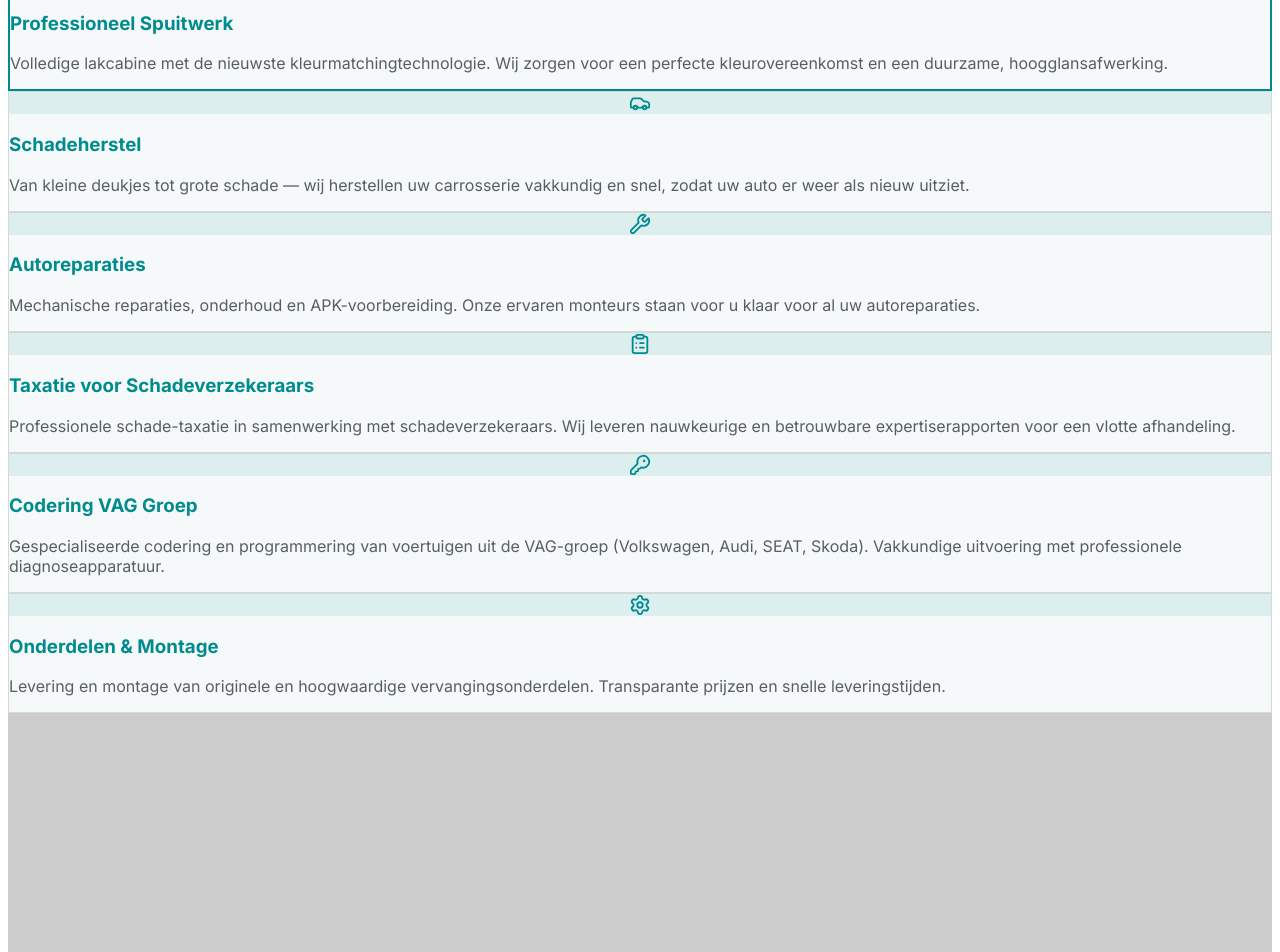
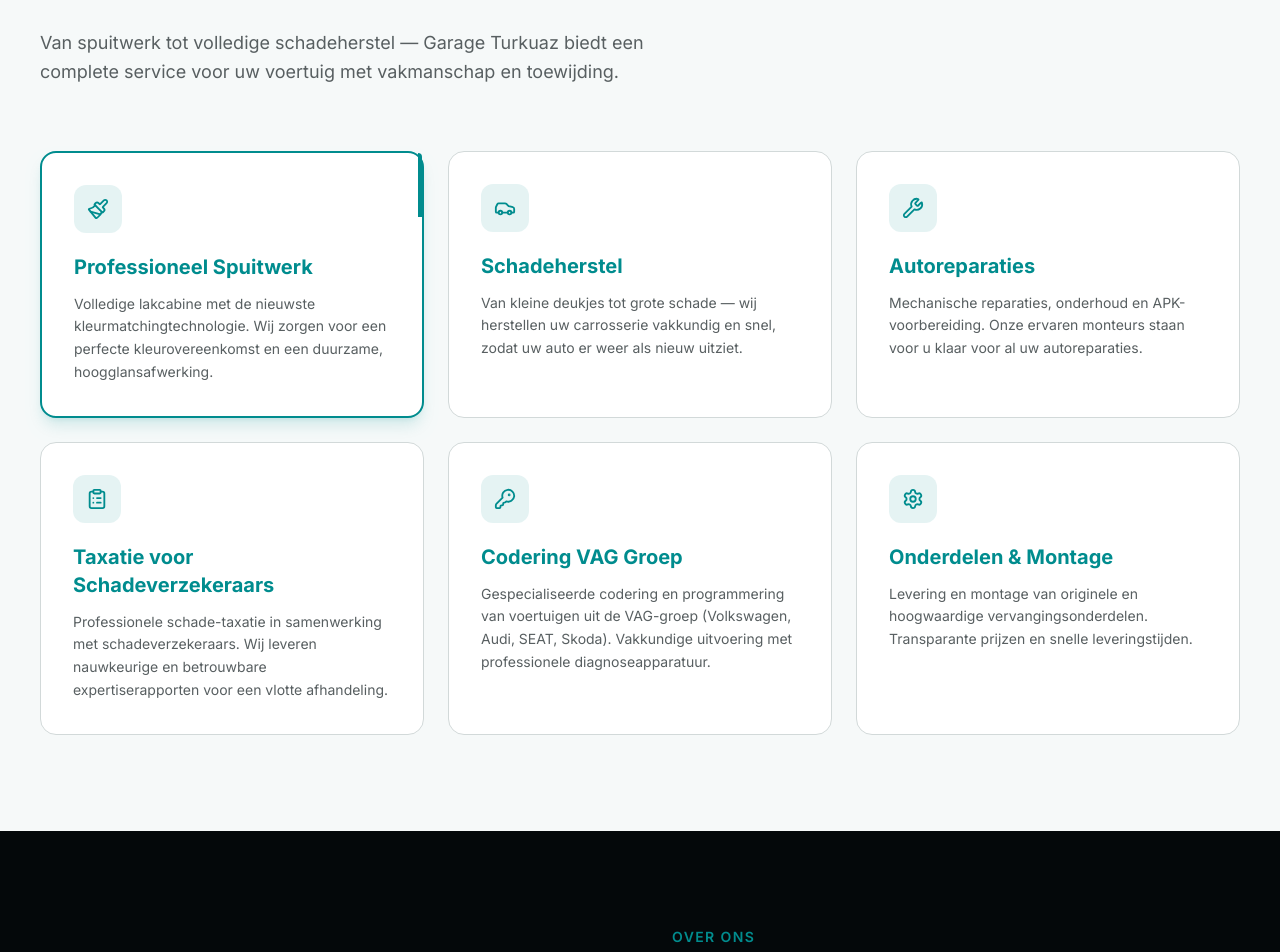
Before and after one commit to Tufanxxxx/garage-turkuaz, a Next.js app: page / in a window 1280 px wide. Shown: the part 980-1932 px from the top of the page. Built offline with nearby package versions, Linux system fonts and the light colour scheme.

Commit message:
Update globals.css

```diff
--- a/app/globals.css
+++ b/app/globals.css
@@ -1,67 +1,88 @@
-@tailwind base;
-@tailwind components;
-@tailwind utilities;
+@import 'tailwindcss';
+@import 'tw-animate-css';
+
+@custom-variant dark (&:is(.dark *));
 
 :root {
-  --background: 0 0% 100%;
-  --foreground: 0 0% 3.9%;
-  --card: 0 0% 100%;
-  --card-foreground: 0 0% 3.9%;
-  --popover: 0 0% 100%;
-  --popover-foreground: 0 0% 3.9%;
-  --primary: 0 0% 9%;
-  --primary-foreground: 0 0% 98%;
-  --secondary: 0 0% 96.1%;
-  --secondary-foreground: 0 0% 9%;
-  --muted: 0 0% 96.1%;
-  --muted-foreground: 0 0% 45.1%;
-  --accent: 0 0% 96.1%;
-  --accent-foreground: 0 0% 9%;
-  --destructive: 0 84.2% 60.2%;
-  --destructive-foreground: 0 0% 98%;
-  --border: 0 0% 89.8%;
-  --input: 0 0% 89.8%;
-  --ring: 0 0% 3.9%;
-  --chart-1: 12 76% 61%;
-  --chart-2: 173 58% 39%;
-  --chart-3: 197 37% 24%;
-  --chart-4: 43 74% 66%;
-  --chart-5: 27 87% 67%;
+  /* Garage Turkuaz — dark charcoal + teal brand */
+  --background: oklch(0.98 0.003 200);
+  --foreground: oklch(0.13 0.01 220);
+  --card: oklch(1 0 0);
+  --card-foreground: oklch(0.13 0.01 220);
+  --popover: oklch(1 0 0);
+  --popover-foreground: oklch(0.13 0.01 220);
+  --primary: oklch(0.55 0.16 195);       /* teal / turkuaz */
+  --primary-foreground: oklch(1 0 0);
+  --secondary: oklch(0.15 0.01 220);     /* deep charcoal */
+  --secondary-foreground: oklch(0.985 0 0);
+  --muted: oklch(0.93 0.005 200);
+  --muted-foreground: oklch(0.48 0.01 215);
+  --accent: oklch(0.55 0.16 195);
+  --accent-foreground: oklch(1 0 0);
+  --destructive: oklch(0.577 0.245 27.325);
+  --destructive-foreground: oklch(0.985 0 0);
+  --border: oklch(0.88 0.008 200);
+  --input: oklch(0.88 0.008 200);
+  --ring: oklch(0.55 0.16 195);
+  --chart-1: oklch(0.55 0.16 195);
+  --chart-2: oklch(0.4 0.12 210);
+  --chart-3: oklch(0.7 0.14 185);
+  --chart-4: oklch(0.3 0.08 220);
+  --chart-5: oklch(0.65 0.18 175);
   --radius: 0.5rem;
+  /* custom brand tokens */
+  --brand-teal: oklch(0.55 0.16 195);
+  --brand-teal-light: oklch(0.72 0.12 192);
+  --brand-dark: oklch(0.13 0.01 220);
+  --brand-charcoal: oklch(0.18 0.01 218);
 }
 
-.dark {
-  --background: 0 0% 3.9%;
-  --foreground: 0 0% 98%;
-  --card: 0 0% 3.9%;
-  --card-foreground: 0 0% 98%;
-  --popover: 0 0% 3.9%;
-  --popover-foreground: 0 0% 98%;
-  --primary: 0 0% 98%;
-  --primary-foreground: 0 0% 9%;
-  --secondary: 0 0% 14.9%;
-  --secondary-foreground: 0 0% 98%;
-  --muted: 0 0% 14.9%;
-  --muted-foreground: 0 0% 63.9%;
-  --accent: 0 0% 14.9%;
-  --accent-foreground: 0 0% 98%;
-  --destructive: 0 62.8% 30.6%;
-  --destructive-foreground: 0 0% 98%;
-  --border: 0 0% 14.9%;
-  --input: 0 0% 14.9%;
-  --ring: 0 0% 83.1%;
-  --chart-1: 220 70% 50%;
-  --chart-2: 160 60% 45%;
-  --chart-3: 30 80% 55%;
-  --chart-4: 280 65% 60%;
-  --chart-5: 340 75% 55%;
+@theme inline {
+  --font-sans: 'Inter', 'Inter Fallback';
+  --font-mono: 'Geist Mono', 'Geist Mono Fallback';
+  --color-background: var(--background);
+  --color-foreground: var(--foreground);
+  --color-card: var(--card);
+  --color-card-foreground: var(--card-foreground);
+  --color-popover: var(--popover);
+  --color-popover-foreground: var(--popover-foreground);
+  --color-primary: var(--primary);
+  --color-primary-foreground: var(--primary-foreground);
+  --color-secondary: var(--secondary);
+  --color-secondary-foreground: var(--secondary-foreground);
+  --color-muted: var(--muted);
+  --color-muted-foreground: var(--muted-foreground);
+  --color-accent: var(--accent);
+  --color-accent-foreground: var(--accent-foreground);
+  --color-destructive: var(--destructive);
+  --color-destructive-foreground: var(--destructive-foreground);
+  --color-border: var(--border);
+  --color-input: var(--input);
+  --color-ring: var(--ring);
+  --color-chart-1: var(--chart-1);
+  --color-chart-2: var(--chart-2);
+  --color-chart-3: var(--chart-3);
+  --color-chart-4: var(--chart-4);
+  --color-chart-5: var(--chart-5);
+  --radius-sm: calc(var(--radius) - 4px);
+  --radius-md: calc(var(--radius) - 2px);
+  --radius-lg: var(--radius);
+  --radius-xl: calc(var(--radius) + 4px);
+  --color-sidebar: var(--sidebar);
+  --color-sidebar-foreground: var(--sidebar-foreground);
+  --color-sidebar-primary: var(--sidebar-primary);
+  --color-sidebar-primary-foreground: var(--sidebar-primary-foreground);
+  --color-sidebar-accent: var(--sidebar-accent);
+  --color-sidebar-accent-foreground: var(--sidebar-accent-foreground);
+  --color-sidebar-border: var(--sidebar-border);
+  --color-sidebar-ring: var(--sidebar-ring);
 }
 
-* {
-  border-color: hsl(var(--border));
+@layer base {
+  * {
+    @apply border-border outline-ring/50;
+  }
+  body {
+    @apply bg-background text-foreground;
+  }
 }
-
-body {
-  background-color: hsl(var(--background));
-  color: hsl(var(--foreground));
-}
```
